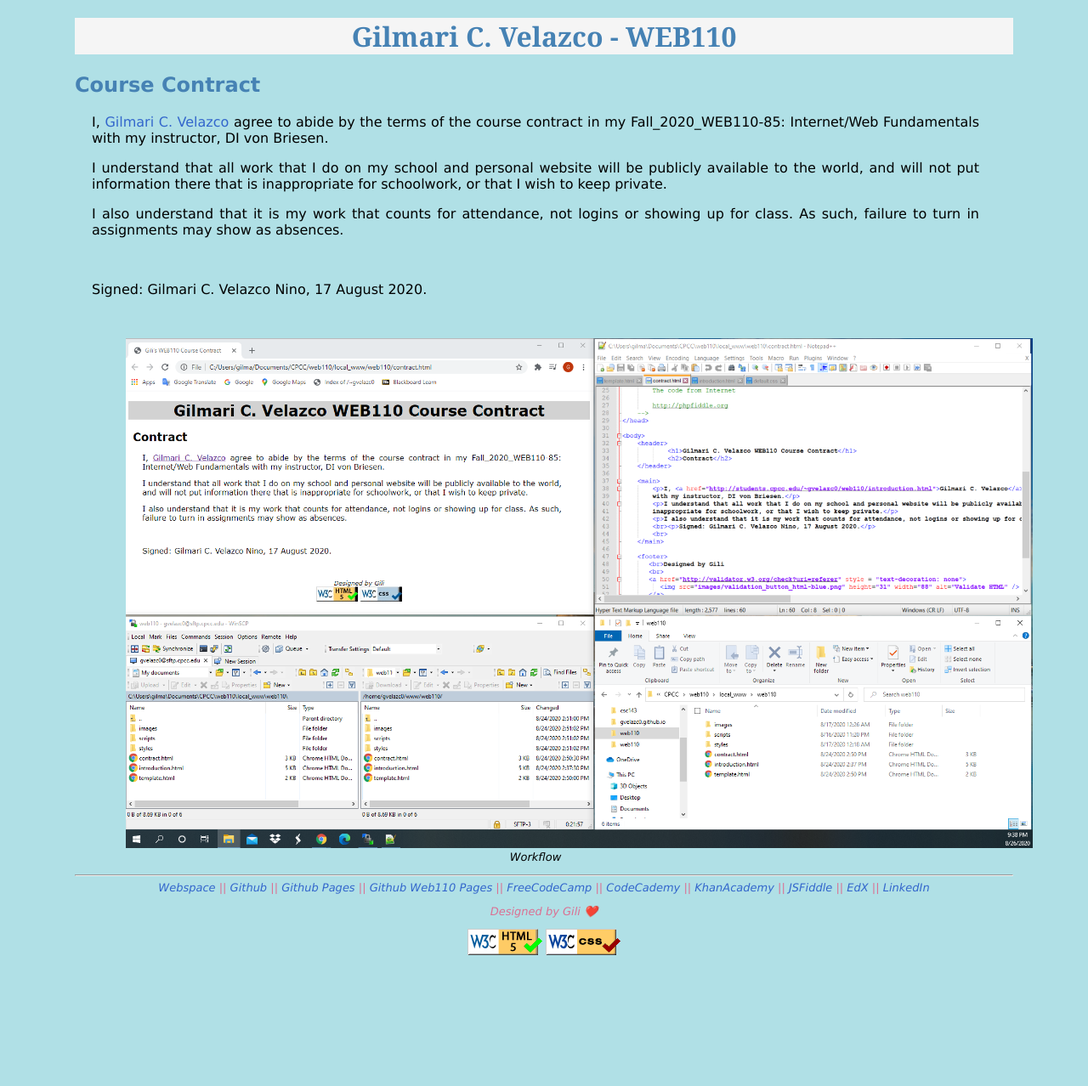
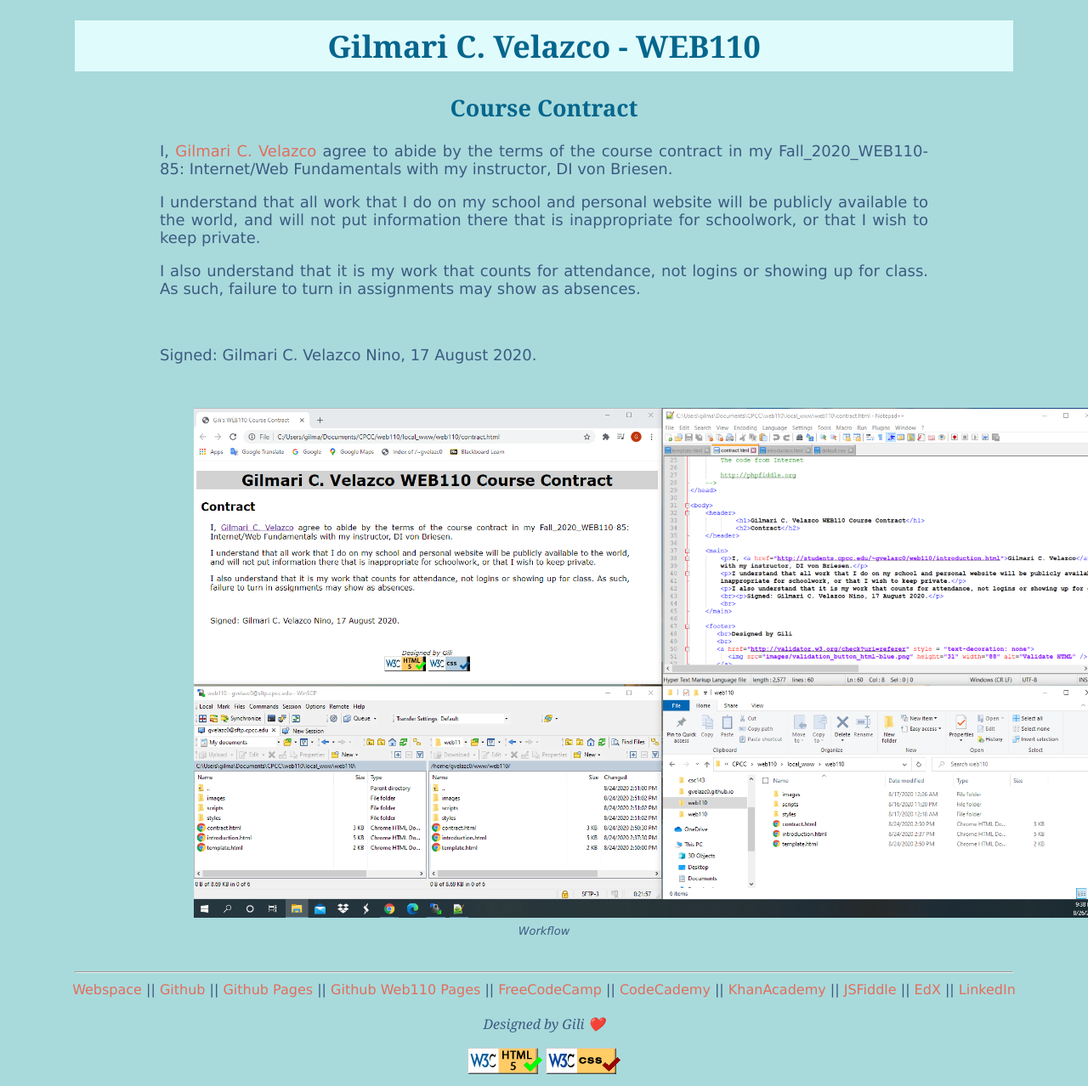
Before and after one commit to gvelazc0/gvelazc0.github.io, a plain HTML site: page web110/contract.html in a window 1280 px wide. Shown: the whole page at 85% size. Before the commit the page ends 1135 px from the top, so only its background shows below. Drawn offline with Linux system fonts and the light colour scheme.

Commit message:
Update default.css

```diff
--- a/web110/styles/default.css
+++ b/web110/styles/default.css
@@ -1,58 +1,53 @@
 body {
-	background-color: #B0E0E6;
+	background-color: #a8dadc;
 }
 
+	header {
+		color: #05668d;
+		text-align: center;
+		font-family: Georgia, serif;
+		font-size: large;
+	}
+
 	h1 {
-		background-color: #F5F5F5;
-		color: #4682B4;
-		text-align: center;
-		font-family: Georgia;
+		background-color: #e0fbfc;
 		margin-left: 80px;
 		margin-right: 80px;
+		padding: 0.15em;
 	}
 
 	figure {
 		text-align: center;
-		font-family: verdana;
+		font-family: Verdana, Geneva, sans-serif;
 		font-size: small;
-	}
-
-	figcaption {
-		text-align: center;
-		font-family: verdana;
-		font-size: small;
-		font-style: italic
-	}
-
-	h2 {
-		margin-left: 80px;
-		font-family: verdana;
-		color: #4682B4;
+		font-style: italic;
+		line-height: 1.5;
+		padding-bottom: 25px;
 	}
 
 	main {
-		margin-left: 100px;
-		margin-right: 120px;
+		margin-left: 180px;
+		margin-right: 180px;
 		text-align: justify;
-		font-size: 100%;
-		font-family: verdana;
+		font-family: Verdana, Geneva, sans-serif;
+		color: #3d5a80;
+		font-size: large;
+	}
+
+	li {
+		line-height: 1.7;
+	}
+
+	.title {
+		font-weight: bold;
+		color: #1D3557;
 	}
 
 	dt {
 		font-weight: bold;
-		color: #4682B4;
+		color: #1D3557;
 		padding: 0.5em;
 		}
-
-	li {
-		margin-left: 20px;
-	}
-
-	nav {
-		text-align: center;
-		font-family: verdana;
-		font-size: small;
-	}
 
 	hr {
 		margin-left: 80px;
@@ -61,17 +56,25 @@ body {
 
 	 footer {
 		 text-align: center;
-		 font-family: verdana;
-		 font-size: small;
+		 font-family: Georgia, serif;
 		 font-style: italic;
-		 color: #DB7093;
-	 }
+		 color: #3d5a80;
+		 line-height: 1.5;
+	}
+
+	nav {
+		text-align: center;
+		font-family: Verdana, Geneva, sans-serif;
+		font-size: medium;
+		font-style: normal;
+	}
+
 
 a:link {text-decoration: none;
-		color: #3366cc;}
+		color: #e26d5c;}
 a:visited {text-decoration: none;
-		   color: #3366cc;}
+		   color: #e26d5c;}
 a:hover {text-decoration: none;
 		 color: gray;}
 a:active {text-decoration: none;
-		  color: #3366cc;}
+		  color: #e26d5c;}
```
